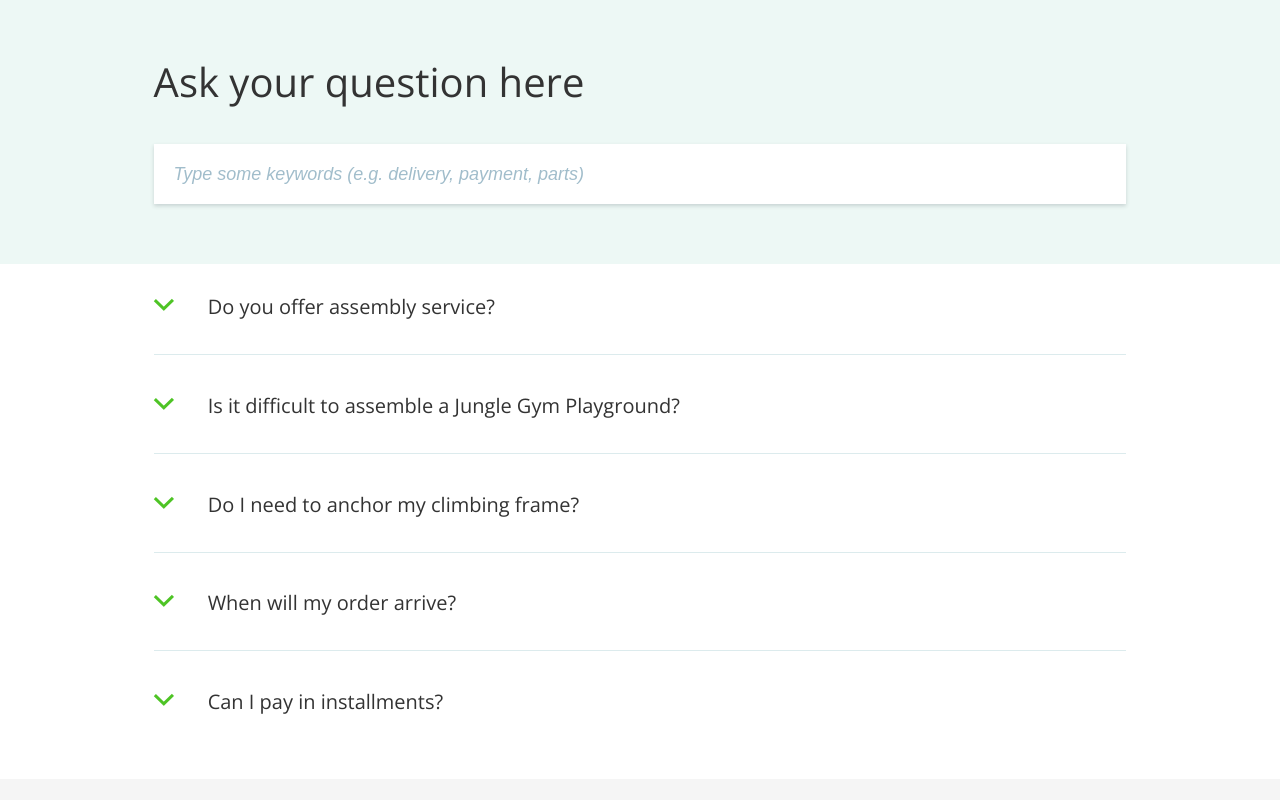
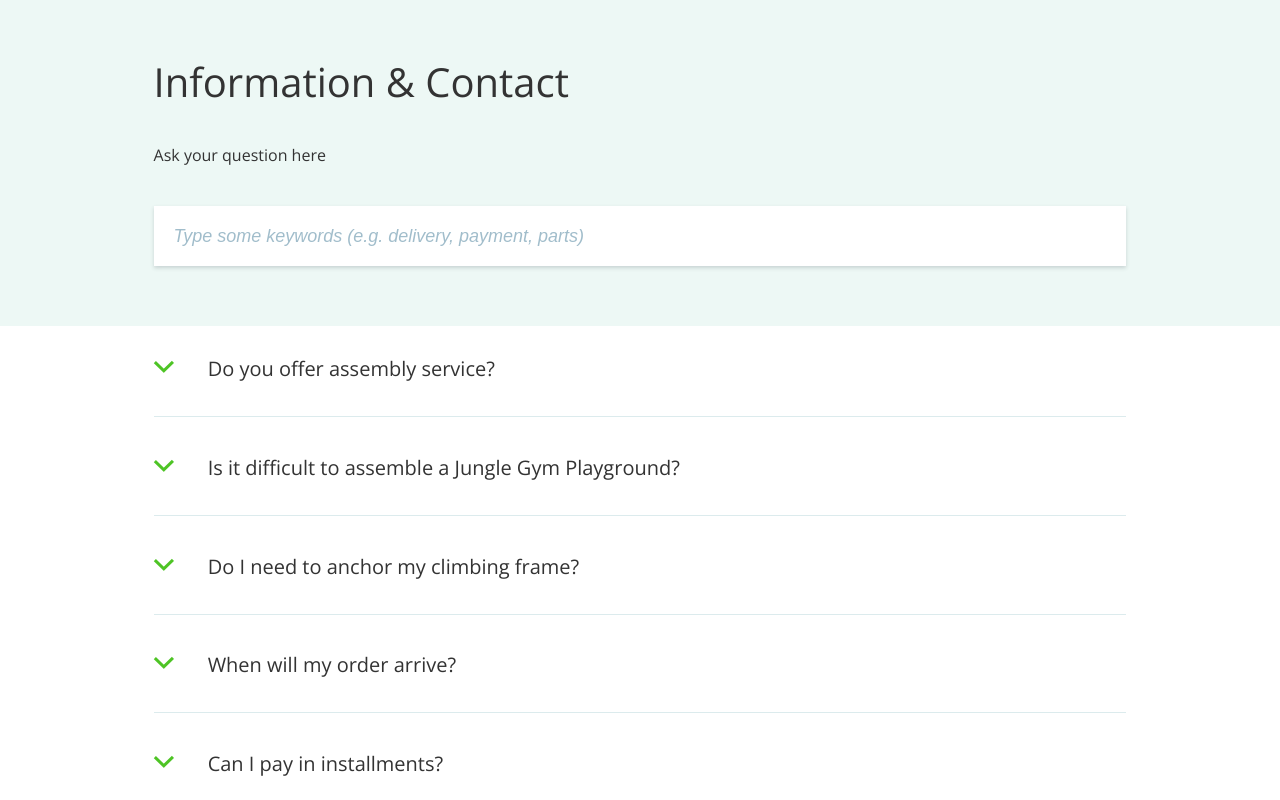
Before and after one commit to albiberon/JG-FAQ-page, a plain HTML site: page index.html in a window 1280 px wide. Shown: the top 800 px of the page. Drawn offline with nearby package versions, Linux system fonts and the light colour scheme.

Commit message:
Update index.html

```diff
--- a/index.html
+++ b/index.html
@@ -597,8 +597,11 @@
         <div class="faq">
 
             <div class="input-container">
-                <h1>Ask your question here</h1>
-                <input type="search"  name="search-section" value="" placeholder="Type some keywords (e.g. delivery, payment, parts)" />
+                <h1>Information & Contact</h1>
+                <form>
+                    <label for="search-section">Ask your question here</label>
+                    <input type="search"  name="search-section" value="" placeholder="Type some keywords (e.g. delivery, payment, parts)" />
+                </form>
             </div>
 
             <ul class="faq-list">
```
